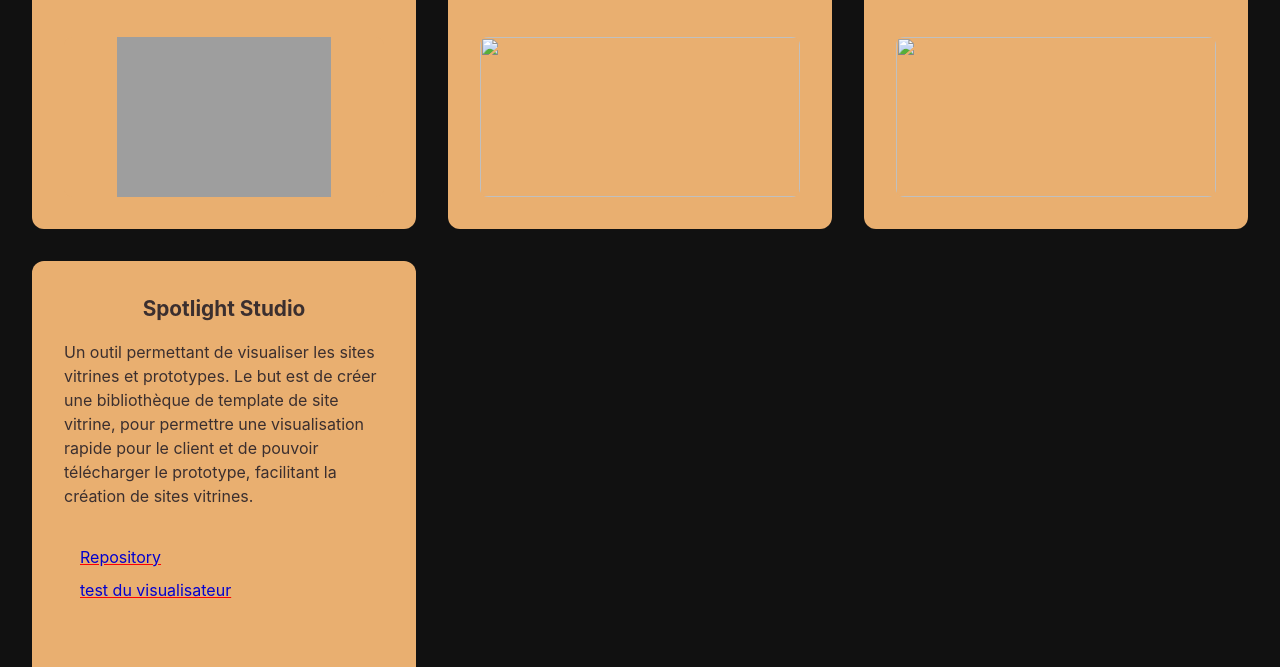
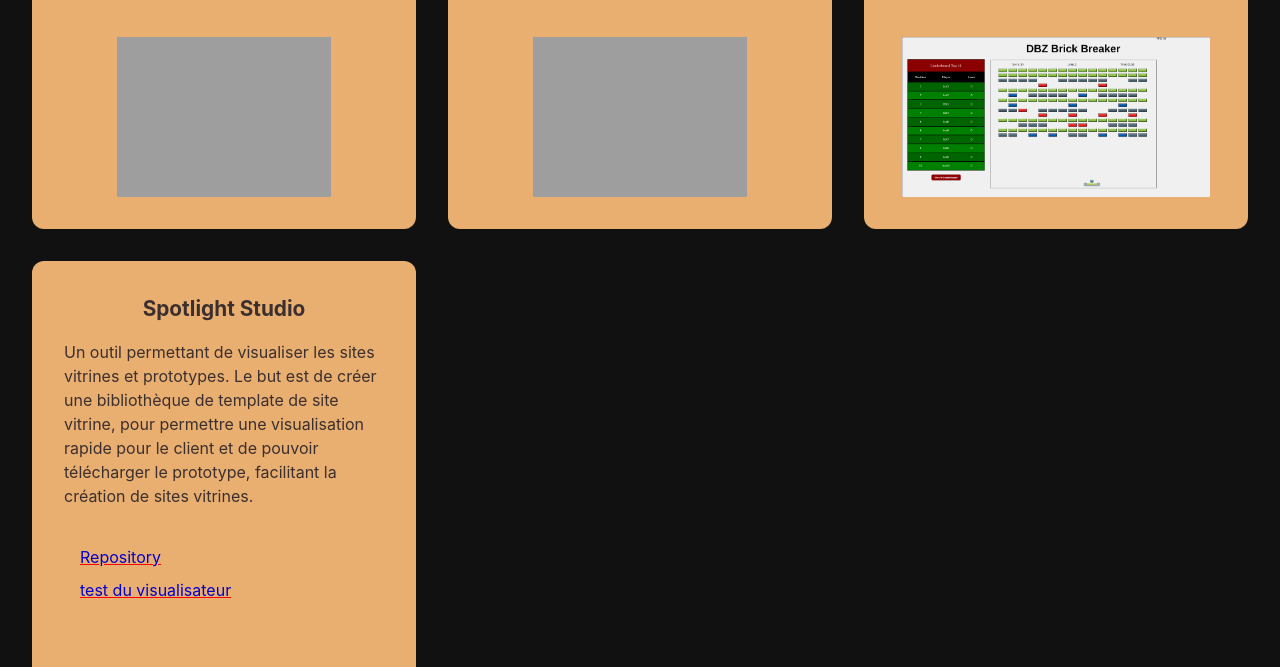
Before and after one commit to baudryalexandre/portfolio, a plain HTML site: page accueil.html in a window 1280 px wide. Shown: the part 4905-5572 px from the top of the page. Drawn offline with nearby package versions, Linux system fonts and the light colour scheme; some packages are replaced by stand-ins of ours; the site is published under a folder, as on GitHub Pages, so addresses that start at the root find nothing; a script that the page names is missing.

Commit message:
Portfolio | ajout des dernières image des projets

```diff
--- a/accueil.html
+++ b/accueil.html
@@ -283,7 +283,7 @@
                 <li><a href="https://github.com/baudryalexandre/smart-road" class="colored-link">Repository</a>
                 </li>
                 </li><br>
-                <img src="/assets/smart-road.gif">
+                <img src="./assets/smart-road.gif">
             </div>
             <div class="project">
                 <h3>Make your game</h3>
@@ -297,7 +297,7 @@
                 <li><a href="https://github.com/baudryalexandre/DBZ_Brick_Breaker" class="colored-link">Repository</a>
                 </li>
                 </li><br>
-                <img src="/assets/dbz_brick_breaker.png">
+                <img src="./assets/dbz_brick_breaker.png">
             </div>
             <div class="project">
                 <h3>Spotlight Studio</h3>
@@ -313,7 +313,7 @@
                     <li><a href="https://baudryalexandre.github.io/Spotlight_Studio/" class="colored-link">test du visualisateur</a>
                     </li><br>
                 </ul>
-                <img src="/assets/Spotlight_studio.png">
+                <img src="./assets/Spotlight_studio.png">
             </div>
         </div>
     </section>
```
